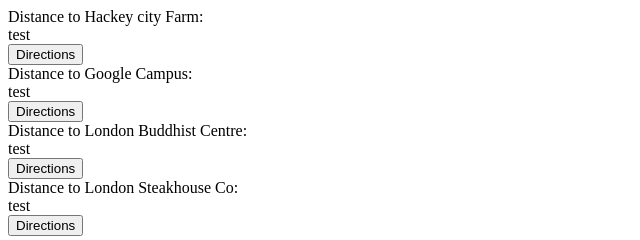
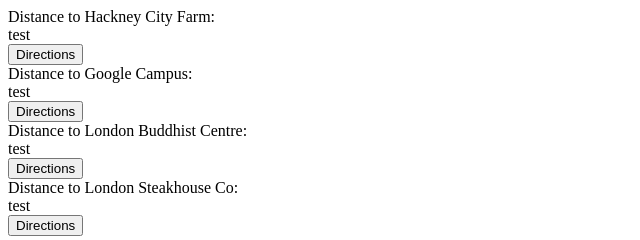
Before and after one commit to neroshan12/practice-project, a website: page index.html in a window 1280 px wide. Shown: the top 240 px of the page, 0-640 px from the left. Drawn offline with Linux system fonts and the light colour scheme.

Commit message:
refactor

```diff
--- a/index.html
+++ b/index.html
@@ -7,7 +7,7 @@
   <body>
 
     <div id='places-to-go'>
-      <div>Distance to Hackey city Farm:</div> <div id='hcf-distance'>test</div> <button>Directions</button>
+      <div>Distance to Hackney City Farm:</div> <div id='hcf-distance'>test</div> <button>Directions</button>
       <div>Distance to Google Campus:</div> <div id='gc-distance'>test</div> <button>Directions</button>
       <div>Distance to London Buddhist Centre:</div> <div id='lbc-distance'>test</div> <button>Directions</button>
       <div>Distance to London Steakhouse Co:</div> <div id='lsc-distance'>test</div> <button>Directions</button>
```
